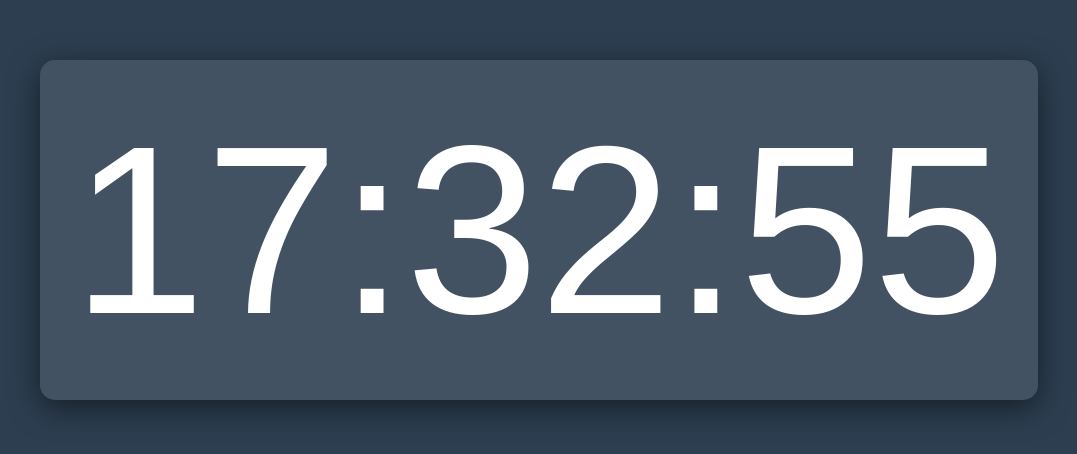
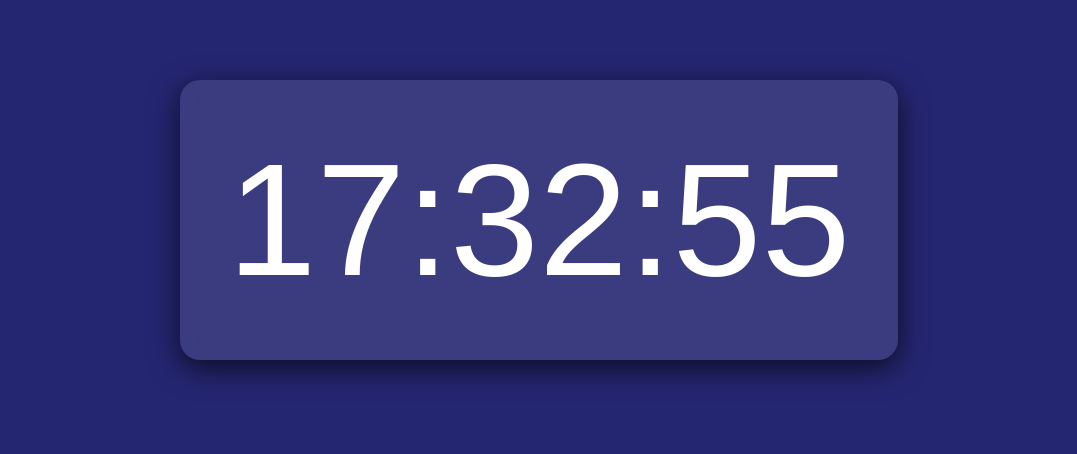
Before and after one commit to Hritik-Raj-25/Digital_Clock, a plain HTML site: page index.html in a window 1280 px wide. Shown: the part 180-634 px from the top of the page, without its empty margins (101-1178 px from the left). Drawn offline with Linux system fonts and the light colour scheme.

Commit message:
changing css

```diff
--- a/index.html
+++ b/index.html
@@ -8,7 +8,7 @@
 
     <style>
         body {
-            background-color: #2c3e50;
+            background-color: #252672;
             display: flex;
             justify-content: center;
             align-items: center;
@@ -18,14 +18,15 @@
         }
 
         #clock {
-            color: rgb(255, 255, 255);
-            font-size: 15rem;
+            color: #ffffff;
+            font-size: 10rem;
             text-align: center;
-            margin-top: 20px;
+            margin: 20px;
             background: rgba(255, 255, 255, 0.1);
-            border-radius: 15px;
-            padding: 2rem;
-            box-shadow: 0 8px 30px rgba(0, 0, 0, 0.5);
+            border-radius: 20px;
+            padding: 3rem;
+            box-shadow: 0 8px 30px rgba(0, 0, 0, 0.7);
+            backdrop-filter: blur(10px);
         }
     </style>
 </head>
```
